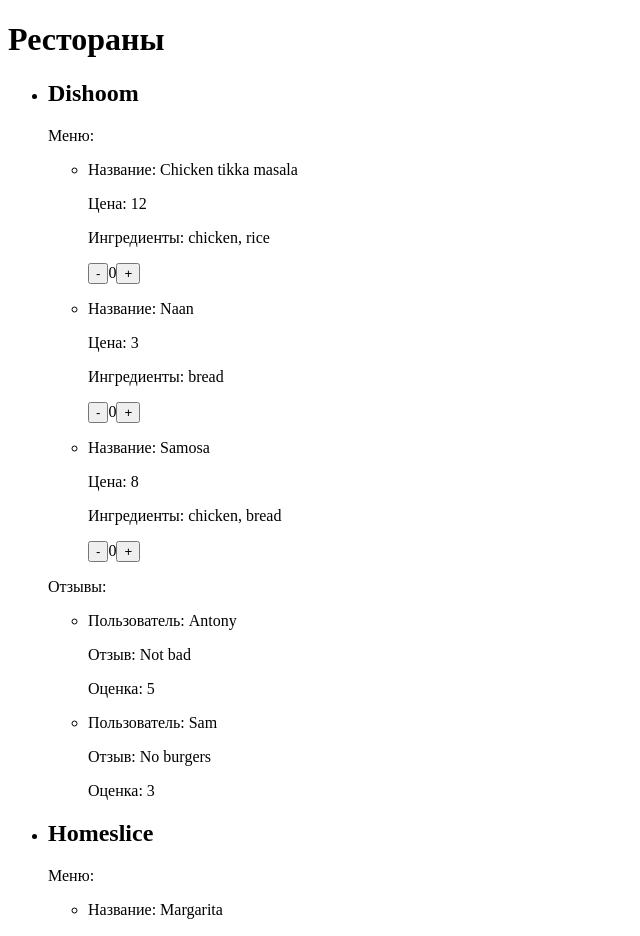
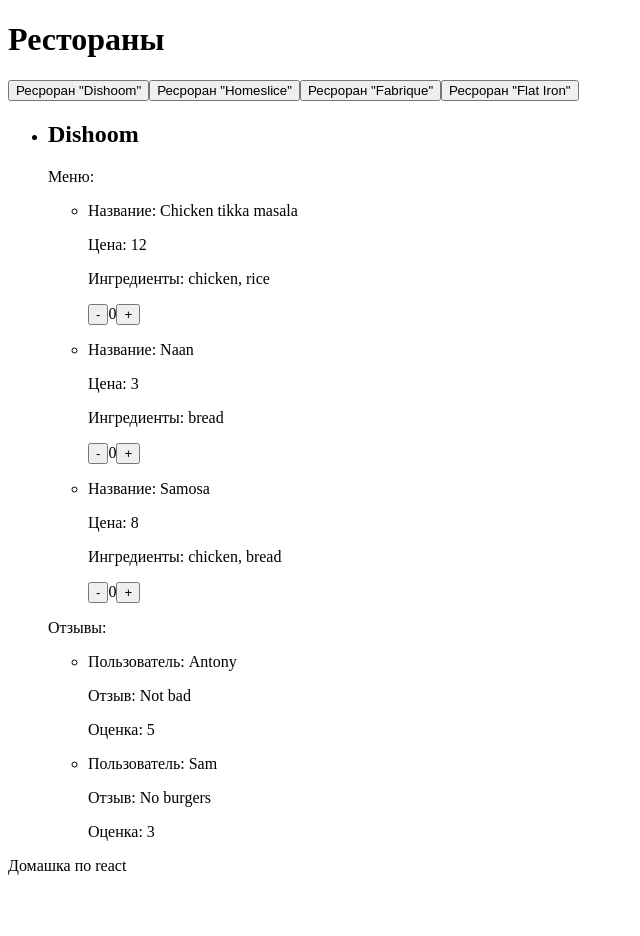
Before and after one commit to disegmvm/React, a React (Vite) app: page / in a window 1280 px wide. Shown: the top 936 px of the page, without its empty margins (0-640 px from the left). After the commit the page ends 891 px from the top, so only its background shows below. Built offline with nearby package versions, Linux system fonts and the light colour scheme.

Commit message:
HW-3: Show active restaurant

```diff
--- a/src/components/app.tsx
+++ b/src/components/app.tsx
@@ -1,14 +1,29 @@
+import { useState } from "react";
 import { restaurants } from "./constants/mock";
 import { Layout } from "./layout/layout";
 import { Restaurant } from "./restaurant";
 
 export const App = () => {
+  const [activeRestaurantId, setActiveRestaurantId] = useState(restaurants[0].id);
+
+  const activeRestaurant = restaurants.find(
+    (restaurant) => restaurant.id === activeRestaurantId
+  );
+
   return (
     <Layout>
+      <div>
+        {restaurants.map((restaurant) => (
+          <button
+            onClick={() => setActiveRestaurantId(restaurant.id)}
+          >
+            Ресроран "{restaurant.name}"
+          </button>
+        ))}
+      </div>
+
       <ul>
-        {restaurants.map((restaurant) => (
-          <Restaurant restaurant={restaurant} />
-        ))}
+          <Restaurant restaurant={activeRestaurant} />
       </ul>
     </Layout>
   );
```
